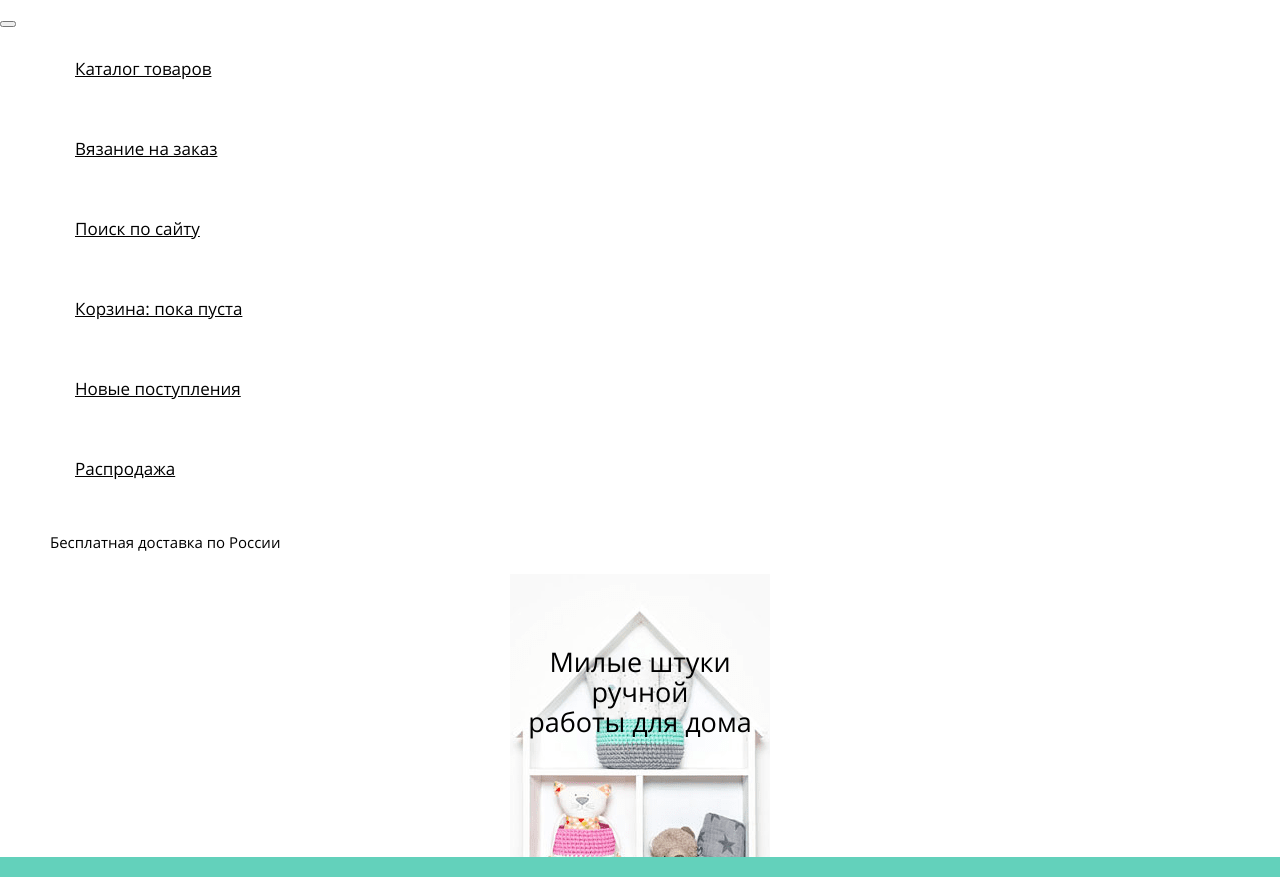
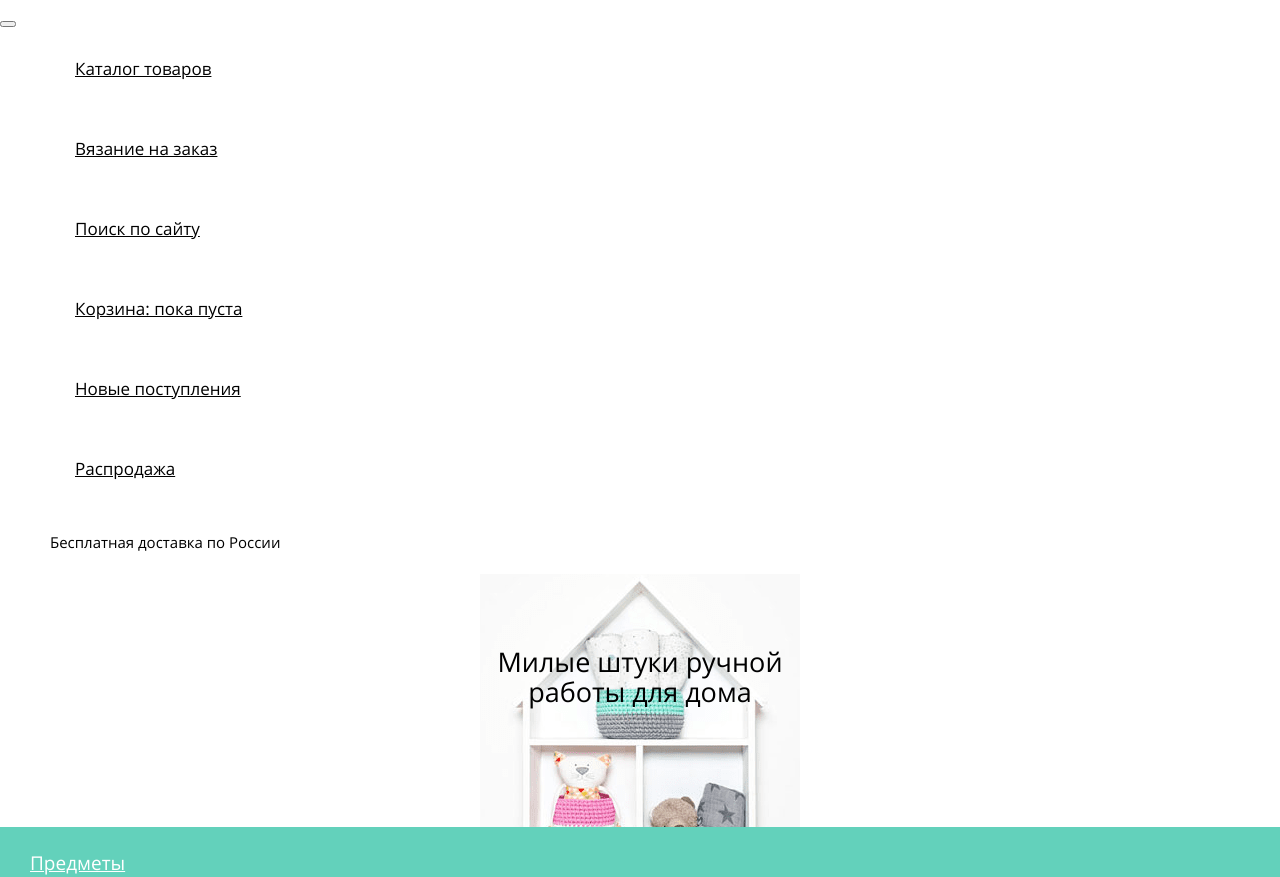
Before and after one commit to sakralbar0192/Mishka, a website: page source/index.html in a window 1280 px wide. Shown: the part 79-956 px from the top of the page. Drawn offline with nearby package versions, Linux system fonts and the light colour scheme; files that its build step writes are made by us from their sources.

Commit message:
Поправил стили у главного заголовка

```diff
--- a/source/less/blocks/page-main.less
+++ b/source/less/blocks/page-main.less
@@ -1,12 +1,10 @@
 .page-main__main-title {
-  box-sizing: border-box;
-  width: 260px;
-  padding: 73px 0 120px 0;
-  margin: 0 auto;
+  margin: 0;
+  padding: 73px 30px 120px 30px;
   font-size: 27px;
   line-height: 30px;
   text-align: center;
   background-image: url("../../img/hero-mobile.png");
   background-repeat: no-repeat;
-  background-position: center -15px;
+  background-position: center -45px;
 }
```
